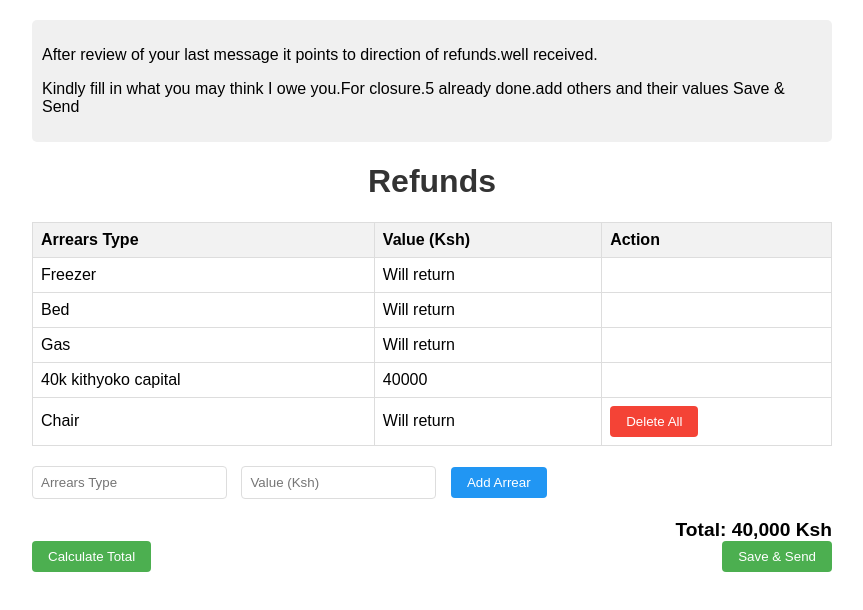
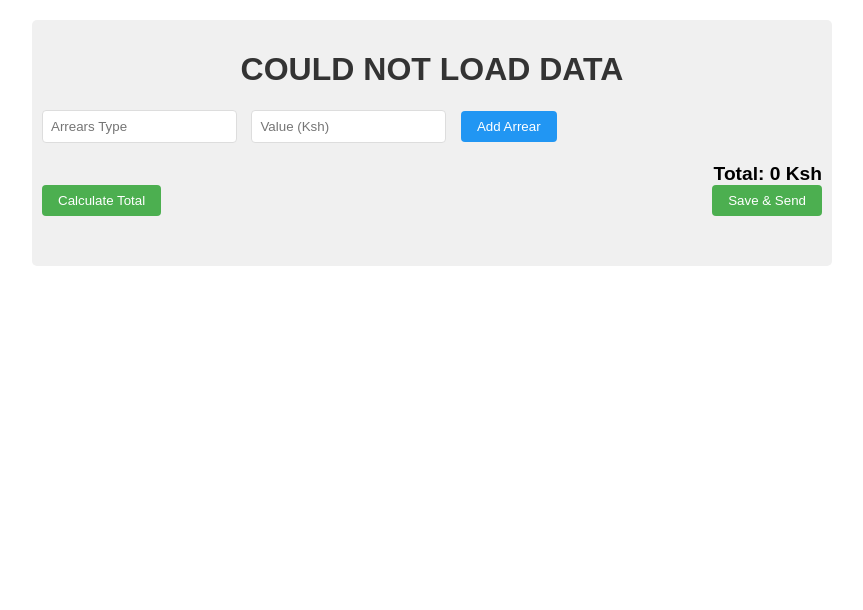
Before and after one commit to peterRxt/Arrears, a plain HTML site: page index.html in a window 1280 px wide. Shown: the whole page, without its empty margins (208-1071 px from the left). Drawn offline with Linux system fonts and the light colour scheme; no server answers.

Commit message:
Update index.html

```diff
--- a/index.html
+++ b/index.html
@@ -92,49 +92,17 @@
 </head>
 <body>
     <div class="message-box">
-        <p>After review of your last message it points to direction of refunds.well received.</p>
-        <p>Kindly fill in what you may think I owe you.For closure.5 already done.add others and their values Save & Send</p>
-    </div>
 
-    <h1>Refunds</h1>
+
+    <h1>COULD NOT LOAD DATA</h1>
 
     <table id="arrearsTable">
-        <thead>
-            <tr>
-                <th>Arrears Type</th>
-                <th>Value (Ksh)</th>
-                <th>Action</th>
-            </tr>
-        </thead>
-        <tbody>
-            <tr>
-                <td>Freezer</td>
-                <td contenteditable="true">Will return</td>
-                <td></td>
-            </tr>
-            <tr>
-                <td>Bed</td>
-                <td contenteditable="true">Will return</td>
-                <td></td>
-            </tr>
-            <tr>
-                <td>Gas</td>
-                <td contenteditable="true">Will return</td>
-                <td></td>
-            </tr>
-            <tr>
-                <td>40k kithyoko capital</td>
-                <td contenteditable="true">40000</td>
-                <td></td>
-            </tr>
-            <tr>
-                <td>Chair</td>
-                <td contenteditable="true">Will return</td>
-                <td><button class="delete" onclick="deleteArrears()">Delete All</button></td>
-            </tr>
-            <!-- Additional rows will be added here -->
-        </tbody>
-    </table>
+
+
+
+
+
+
 
     <div class="add-arrears">
         <input type="text" id="newArrearType" placeholder="Arrears Type">
```
